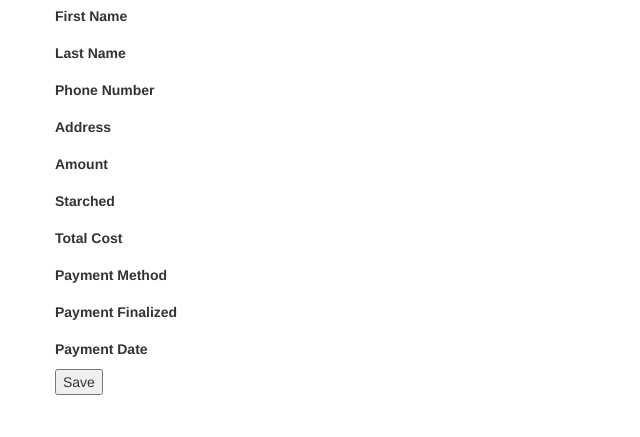
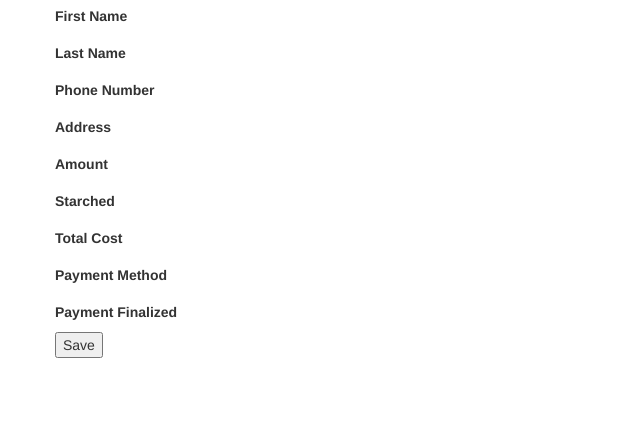
Before and after one commit to philangist/laundry_erm, a Django app: page /shirts/add/ in a window 1280 px wide. Shown: the part 99-536 px from the top of the page, without its empty margins (0-640 px from the left). Run offline with Django 3.2, Linux system fonts and the light colour scheme; the visitor is signed in with stand-in values (Sample User, id 1); parts of the project's set-up code (start-up, migrations or seed data) failed here and were passed over; some libraries are stand-ins or nearby versions.

Commit message:
Remove payment_date field, fix some dead urls

```diff
--- a/launder/templates/launder/daily_ops_archive.html
+++ b/launder/templates/launder/daily_ops_archive.html
@@ -14,7 +14,7 @@
         {% url 'customer_order_list' as customer_url %}
         {% for order in object_list %}
             <tr>
-            <td><a href="/{{order.order_type_slug}}{{order.id}}">{{ order.id }}</a></td>
+            <td><a href="/{{order.order_type_slug}}/{{order.id}}">{{ order.id }}</a></td>
             <td><a href="/customers/{{ order.first_name }}-{{ order.last_name }}">{{ order.first_name }} {{ order.last_name }}</a></td>
             <td>{{ order.phone_number }}</td>
             <td>{{ order.address }}</td>
--- a/launder/templates/launder/product_detail.html
+++ b/launder/templates/launder/product_detail.html
@@ -13,7 +13,7 @@
     <li>Total revenue: ${{ total_revenue }}</br>
     </ul>
     {% url 'product_add' as product_add_url %}
-    <a href="{{ product_add_url }}{{ product.id }}">Edit Product</a>
+    <a href="{{ product_add_url }}/{{ product.id }}">Edit Product</a>
 {% elif not product %}
     <p>No details are available.</p>
 {% endif %}
--- a/launder/templates/launder/shirts_form.html
+++ b/launder/templates/launder/shirts_form.html
@@ -163,14 +163,6 @@
         </div>
 
         <div class="control-group">
-            <label class="control-label">Payment Date</label>
-            <div class="controls">
-                {{ form.payment_date }}
-                <p class="help-block"></p>
-            </div>
-        </div>
-
-        <div class="control-group">
             <div class="controls">
                 <input type="submit" value="Save">
                 <p class="help-block"></p>
```
Also changed, not shown: launder/templates/launder/dry_cleaning_form.html (+0 -8 lines), launder/templates/launder/wash_fold_form.html (+0 -8 lines).
